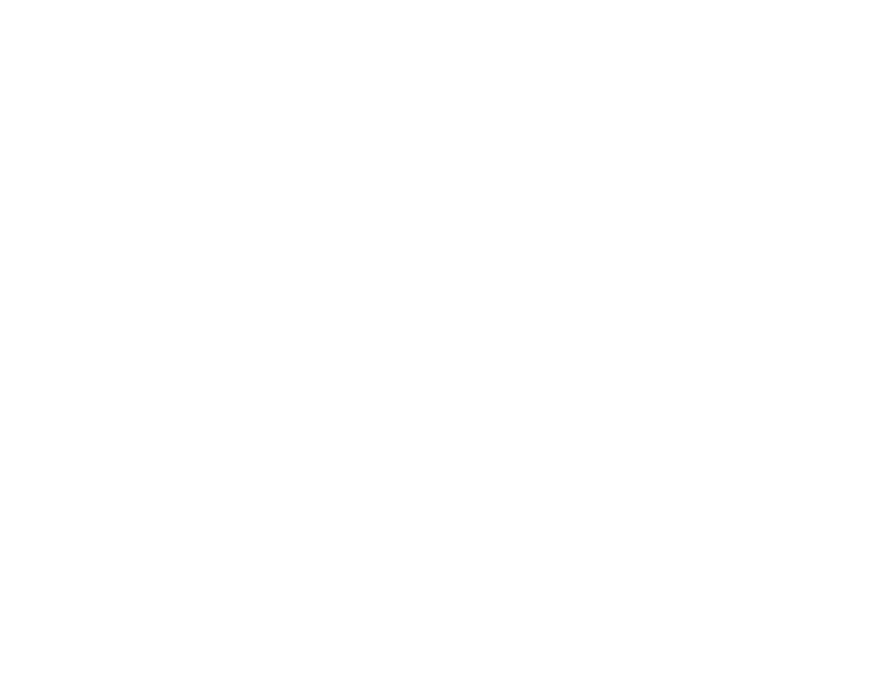
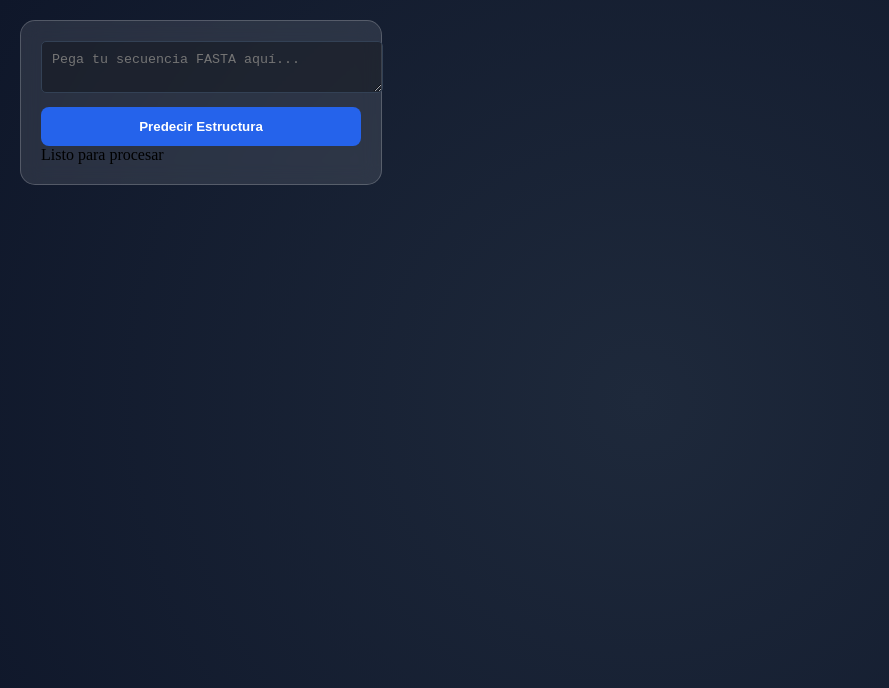
Before and after one commit to Charaurans/Impacthon2026, a plain HTML site: page web/index.html in a window 1280 px wide. Shown: the whole page, without its empty margins (0-889 px from the left). Drawn offline with Linux system fonts and the light colour scheme.

Commit message:
update: added viewer

```diff
--- a/web/index.html
+++ b/web/index.html
@@ -1 +1,22 @@
 <!--pagina principal-->
+<!DOCTYPE html>
+<html lang="es">
+    <head>
+        <meta charset="UTF-8">
+        <meta name="viewport" content="width=device-width, initial-scale=1.0">
+        <title> Impacthon2026 </title>
+        <link rel="stylesheet" href="style.css">
+    </head>
+    <body>
+    <div id="controls">
+        <textarea id="fasta" placeholder="Pega tu secuencia FASTA aquí..."></textarea>
+        <button id="btn-run">Predecir Estructura</button>
+        <div id="status">Listo para procesar</div>
+    </div>
+
+    <div id="viewer"></div>
+
+    <script src="https://cdnjs.cloudflare.com/ajax/libs/3Dmol/2.0.4/3Dmol-min.js"></script>
+    <script src="script.js"></script>
+</body>
+</html>
--- a/web/style.css
+++ b/web/style.css
@@ -0,0 +1,49 @@
+body, html {
+    margin: 0;
+    padding: 0;
+    width: 100%;
+    height: 100%;
+    /* Degradado profundo estilo supercomputador */
+    background: radial-gradient(circle, #1e293b 0%, #0f172a 100%);
+    overflow: hidden;
+}
+
+#viewer {
+    width: 100vw;
+    height: 100vh;
+    /* No ponemos color de fondo aquí para que se vea el del body */
+}
+#controls {
+    position: absolute;
+    top: 20px;
+    left: 20px;
+    z-index: 10;
+    background: rgba(255, 255, 255, 0.1);
+    backdrop-filter: blur(10px); /* Efecto cristal */
+    padding: 20px;
+    border-radius: 15px;
+    border: 1px solid rgba(255, 255, 255, 0.2);
+    width: 320px;
+}
+
+textarea {
+    width: 100%;
+    background: rgba(0, 0, 0, 0.3);
+    color: #00ffcc;
+    border: 1px solid #334155;
+    font-family: monospace;
+    padding: 10px;
+    border-radius: 5px;
+}
+
+button {
+    background: #2563eb;
+    color: white;
+    border: none;
+    padding: 12px;
+    border-radius: 8px;
+    cursor: pointer;
+    font-weight: bold;
+    width: 100%;
+    margin-top: 10px;
+}
```
Also changed, not shown: web/main.js (+90 -0 lines).
